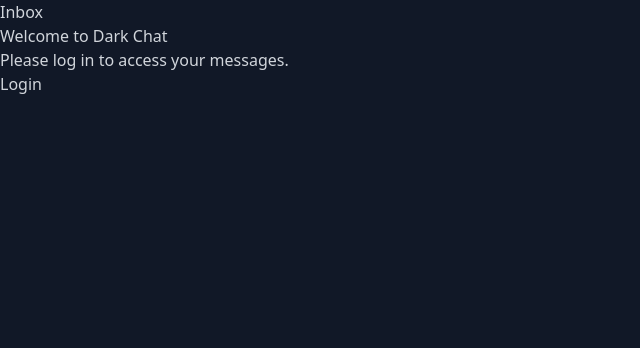
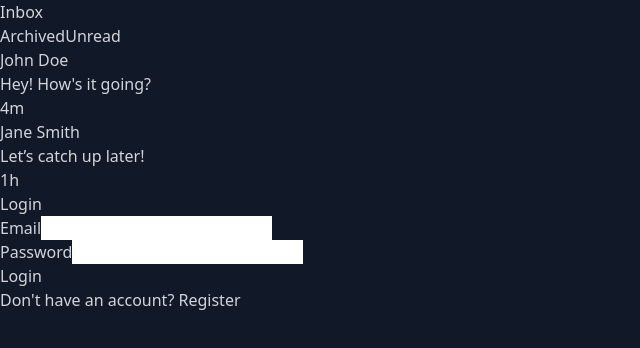
Before and after one commit to Shaik-36/chat-app, a React (Vite) app in the folder client/: page /login in a window 1280 px wide. Shown: the top 348 px of the page, without its empty margins (0-640 px from the left). Built offline with nearby package versions, Linux system fonts and the light colour scheme.

Commit message:
refactor NavBar, Chat, Login, and Register components for improved layout and functionality

```diff
--- a/client/src/components/NavBar.jsx
+++ b/client/src/components/NavBar.jsx
@@ -1,48 +1,33 @@
 import React from "react";
 
-function NavBar({ isAuthenticated, setIsAuthenticated }) {
-  const handleLogout = () => {
-    setIsAuthenticated(false);
-  };
-
+function NavBar() {
   return (
-    <div className="w-1/4 bg-gray-800 text-gray-100 p-4 border-r border-gray-700">
-      <div className="flex justify-between items-center mb-6">
+    <div className="w-1/4 bg-gray-800 text-gray-100 p-4 border-r border-gray-700 flex flex-col">
+      <div className="mb-6">
         <h1 className="text-xl font-bold">Inbox</h1>
-        {isAuthenticated && (
-          <button
-            onClick={handleLogout}
-            className="text-sm bg-red-600 text-white py-1 px-3 rounded-md hover:bg-red-500"
-          >
-            Logout
-          </button>
-        )}
+        <div className="flex gap-4 mt-4">
+          <button className="text-sm text-gray-400 hover:text-white">Archived</button>
+          <button className="text-sm text-gray-400 hover:text-white">Unread</button>
         </div>
-      {isAuthenticated && (
-        <div className="space-y-4">
-          {/* Message List */}
-          <div className="p-3 bg-gray-700 rounded-md hover:bg-gray-600 cursor-pointer flex items-center">
-            <div className="w-10 h-10 rounded-full bg-gray-500 flex-shrink-0"></div>
-            <div className="ml-4">
+      </div>
+      <div className="flex-1 overflow-y-auto">
+        <div className="p-3 bg-gray-700 rounded-md hover:bg-gray-600 flex items-center gap-4 mb-4 cursor-pointer">
+          <div className="w-10 h-10 rounded-full bg-gray-500"></div>
+          <div>
             <p className="font-semibold text-gray-200">John Doe</p>
-              <p className="text-sm text-gray-400 truncate">
-                Hey! How's it going?
-              </p>
+            <p className="text-sm text-gray-400">Hey! How's it going?</p>
           </div>
           <span className="ml-auto text-xs text-gray-400">4m</span>
         </div>
-          <div className="p-3 bg-gray-700 rounded-md hover:bg-gray-600 cursor-pointer flex items-center">
-            <div className="w-10 h-10 rounded-full bg-gray-500 flex-shrink-0"></div>
-            <div className="ml-4">
+        <div className="p-3 bg-gray-700 rounded-md hover:bg-gray-600 flex items-center gap-4 cursor-pointer">
+          <div className="w-10 h-10 rounded-full bg-gray-500"></div>
+          <div>
             <p className="font-semibold text-gray-200">Jane Smith</p>
-              <p className="text-sm text-gray-400 truncate">
-                Let’s catch up later!
-              </p>
+            <p className="text-sm text-gray-400">Let’s catch up later!</p>
           </div>
           <span className="ml-auto text-xs text-gray-400">1h</span>
         </div>
       </div>
-      )}
     </div>
   );
 }
--- a/client/src/pages/chat.jsx
+++ b/client/src/pages/chat.jsx
@@ -2,36 +2,31 @@ import React from "react";
 
 function Chat() {
   return (
-    <div className="flex-1 flex flex-col">
-      {/* Chat Header */}
-      <div className="p-4 bg-gray-800 border-b border-gray-700 flex items-center">
-        <div className="w-10 h-10 rounded-full bg-gray-500"></div>
-        <p className="ml-4 font-semibold text-gray-200">John Doe</p>
+    <div className="flex-1 flex flex-col bg-gray-900">
+      <div className="p-4 bg-gray-800 border-b border-gray-700 flex items-center gap-4">
+        <div className="w-10 h-10 bg-gray-500 rounded-full"></div>
+        <p className="font-semibold text-gray-200">John Doe</p>
       </div>
-
-      {/* Chat Content */}
-      <div className="flex-1 p-4 overflow-y-auto bg-gray-900">
+      <div className="flex-1 p-4 overflow-y-auto">
         <div className="space-y-4">
-          {/* Received Message */}
           <div className="w-fit bg-gray-700 text-gray-300 p-3 rounded-lg">
             What's up?
           </div>
-          {/* Sent Message */}
-          <div className="w-fit ml-auto bg-blue-600 text-gray-100 p-3 rounded-lg">
-            Not much, you?
+          <div className="text-right">
+            <div className="w-fit bg-blue-600 text-gray-100 p-3 rounded-lg ml-auto">
+              Not much, you?
+            </div>
           </div>
         </div>
       </div>
-
-      {/* Chat Input */}
       <div className="p-4 bg-gray-800 flex items-center gap-2">
         <input
           type="text"
           placeholder="Type a message..."
-          className="flex-1 bg-gray-700 p-3 rounded-md text-gray-300 border-none"
+          className="flex-1 p-3 bg-gray-700 rounded-md text-gray-300 border-none"
         />
-        <button className="bg-blue-600 p-3 rounded-md text-white">
-          Send
+        <button className="p-3 bg-blue-600 rounded-md text-gray-100">
+          <i className="fas fa-paper-plane"></i>
         </button>
       </div>
     </div>
--- a/client/src/pages/login.jsx
+++ b/client/src/pages/login.jsx
@@ -1,22 +1,55 @@
-import React from "react";
+import React, { useState } from "react";
+import { Link } from "react-router-dom";
 
-function LoginScreen({ setIsAuthenticated }) {
+function Login({ setIsAuthenticated }) {
+  const [email, setEmail] = useState("");
+  const [password, setPassword] = useState("");
+
   const handleLogin = () => {
+    // Add logic for real authentication
     setIsAuthenticated(true);
   };
 
   return (
-    <div className="flex-1 flex flex-col items-center justify-center">
-      <h1 className="text-4xl font-bold text-gray-200 mb-6">Welcome to Dark Chat</h1>
-      <p className="text-lg text-gray-400 mb-8">Please log in to access your messages.</p>
-      <button
-        onClick={handleLogin}
-        className="px-6 py-2 bg-blue-600 rounded-md text-white hover:bg-blue-500"
-      >
-        Login
-      </button>
+    <div className="flex items-center justify-center h-screen bg-gray-900">
+      <div className="w-1/3 bg-gray-800 p-6 rounded-md shadow-md">
+        <h2 className="text-2xl font-bold text-gray-200 mb-4">Login</h2>
+        <form>
+          <div className="mb-4">
+            <label className="block text-gray-300">Email</label>
+            <input
+              type="email"
+              value={email}
+              onChange={(e) => setEmail(e.target.value)}
+              className="w-full p-3 rounded-md bg-gray-700 text-gray-300"
+            />
+          </div>
+          <div className="mb-4">
+            <label className="block text-gray-300">Password</label>
+            <input
+              type="password"
+              value={password}
+              onChange={(e) => setPassword(e.target.value)}
+              className="w-full p-3 rounded-md bg-gray-700 text-gray-300"
+            />
+          </div>
+          <button
+            type="button"
+            className="w-full bg-blue-600 py-2 rounded-md text-gray-100"
+            onClick={handleLogin}
+          >
+            Login
+          </button>
+        </form>
+        <p className="text-sm text-gray-400 mt-4">
+          Don't have an account?{" "}
+          <Link to="/register" className="text-blue-400 hover:underline">
+            Register
+          </Link>
+        </p>
+      </div>
     </div>
   );
 }
 
-export default LoginScreen;
+export default Login;
--- a/client/src/pages/register.jsx
+++ b/client/src/pages/register.jsx
@@ -1,5 +1,55 @@
-const Register = () => {
-    return ( <>Register</> );
+import React, { useState } from "react";
+import { Link } from "react-router-dom";
+
+function Register() {
+  const [email, setEmail] = useState("");
+  const [password, setPassword] = useState("");
+
+  const handleRegister = () => {
+    // Add registration logic
+    console.log("Registered:", email, password);
+  };
+
+  return (
+    <div className="flex items-center justify-center h-screen bg-gray-900">
+      <div className="w-1/3 bg-gray-800 p-6 rounded-md shadow-md">
+        <h2 className="text-2xl font-bold text-gray-200 mb-4">Register</h2>
+        <form>
+          <div className="mb-4">
+            <label className="block text-gray-300">Email</label>
+            <input
+              type="email"
+              value={email}
+              onChange={(e) => setEmail(e.target.value)}
+              className="w-full p-3 rounded-md bg-gray-700 text-gray-300"
+            />
+          </div>
+          <div className="mb-4">
+            <label className="block text-gray-300">Password</label>
+            <input
+              type="password"
+              value={password}
+              onChange={(e) => setPassword(e.target.value)}
+              className="w-full p-3 rounded-md bg-gray-700 text-gray-300"
+            />
+          </div>
+          <button
+            type="button"
+            className="w-full bg-blue-600 py-2 rounded-md text-gray-100"
+            onClick={handleRegister}
+          >
+            Register
+          </button>
+        </form>
+        <p className="text-sm text-gray-400 mt-4">
+          Already have an account?{" "}
+          <Link to="/login" className="text-blue-400 hover:underline">
+            Login
+          </Link>
+        </p>
+      </div>
+    </div>
+  );
 }
 
 export default Register;
```
Lines whose indentation alone changed are shown as unchanged.
